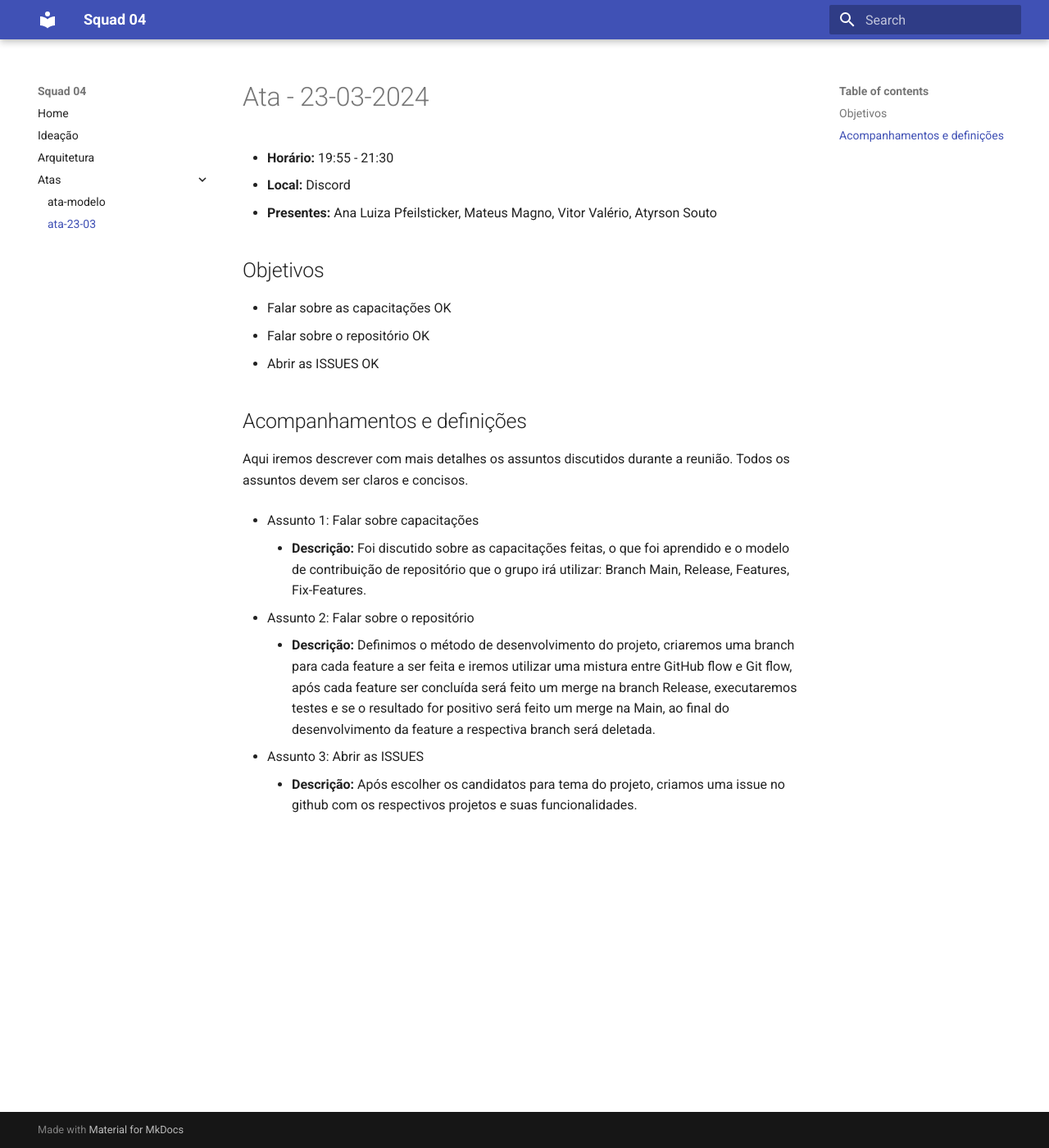
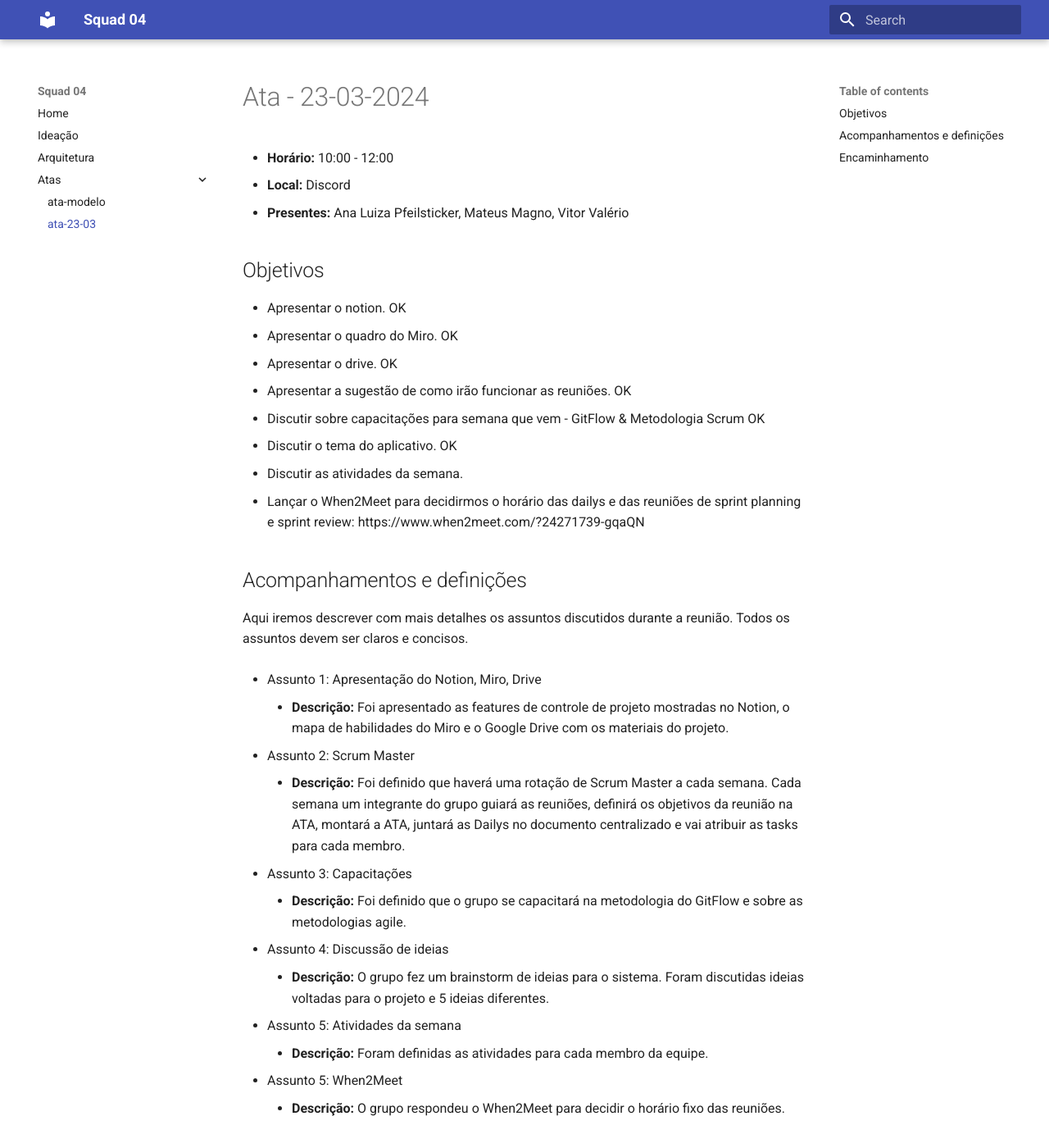
Before and after one commit to unb-mds/2024-1-squad04, an MkDocs documentation site: the page built from docs/Atas/ata-23-03.md, in a window 1280 px wide and 1400 px high. Shown: the whole window at 82% size. Built offline with MkDocs 1.6.1 and Material for MkDocs 9.7.7, drawn with Linux system fonts in a browser that asks for light colours; some of the changed text lies outside the part shown.

Commit message:
Update ata-23-03.md

```diff
--- a/docs/Atas/ata-23-03.md
+++ b/docs/Atas/ata-23-03.md
@@ -1,29 +1,53 @@
 # Ata - 23-03-2024
 
-- **Horário:** 19:55 - 21:30
+- **Horário:** 10:00 - 12:00
 - **Local:** Discord
-- **Presentes:** Ana Luiza Pfeilsticker, Mateus Magno, Vitor Valério, Atyrson Souto
+- **Presentes:** Ana Luiza Pfeilsticker, Mateus Magno, Vitor Valério
 
 
 
 ## Objetivos
 
-- Falar sobre as capacitações OK
-- Falar sobre o repositório OK
-- Abrir as ISSUES OK
+- Apresentar o notion. OK
+- Apresentar o quadro do Miro. OK
+- Apresentar o drive. OK
+- Apresentar a sugestão de como irão funcionar as reuniões. OK
+- Discutir sobre capacitações para semana que vem - GitFlow & Metodologia Scrum OK
+- Discutir o tema do aplicativo. OK
+- Discutir as atividades da semana.
+- Lançar o When2Meet para decidirmos o horário das dailys e das reuniões de sprint planning e sprint review: https://www.when2meet.com/?24271739-gqaQN
+
 
 
 ## Acompanhamentos e definições
 Aqui iremos descrever com mais detalhes os assuntos discutidos durante a reunião. Todos os assuntos devem ser claros e concisos.
 
 
-- Assunto 1: Falar sobre capacitações
-    - **Descrição:** Foi discutido sobre as capacitações feitas, o que foi aprendido e o modelo de contribuição de repositório que o grupo irá utilizar: Branch Main, Release, Features, Fix-Features.
+- Assunto 1: Apresentação do Notion, Miro, Drive
+    - **Descrição:** Foi apresentado as features de controle de projeto mostradas no Notion, o mapa de habilidades do Miro e o Google Drive com os materiais do projeto.
 
 
-- Assunto 2: Falar sobre o repositório
-    - **Descrição:** Definimos o método de desenvolvimento do projeto, criaremos uma branch para cada feature a ser feita e iremos utilizar uma mistura entre GitHub flow e Git flow, após cada feature ser concluída será feito um merge na branch Release, executaremos testes e se o resultado for positivo será feito um merge na Main, ao final do desenvolvimento da feature a respectiva branch será deletada.
+- Assunto 2: Scrum Master
+    - **Descrição:** Foi definido que haverá uma rotação de Scrum Master a cada semana. Cada semana um integrante do grupo guiará as reuniões, definirá os objetivos da reunião na ATA, montará a ATA, juntará as Dailys no documento centralizado e vai atribuir as tasks para cada membro.
 
 
-- Assunto 3:  Abrir as ISSUES
-    - **Descrição:** Após escolher os candidatos para tema do projeto, criamos uma issue no github com os respectivos projetos e suas funcionalidades.
+- Assunto 3: Capacitações
+    - **Descrição:** Foi definido que o grupo se capacitará na metodologia do GitFlow e sobre as metodologias agile.
+
+
+- Assunto 4: Discussão de ideias
+    - **Descrição:** O grupo fez um brainstorm de ideias para o sistema. Foram discutidas ideias voltadas para o projeto e 5 ideias diferentes.
+
+
+- Assunto 5: Atividades da semana
+    - **Descrição:** Foram definidas as atividades para cada membro da equipe.
+
+
+- Assunto 5: When2Meet
+    - **Descrição:** O grupo respondeu o When2Meet para decidir o horário fixo das reuniões.
+
+## Encaminhamento
+
+Aqui iremos colocar o que foi decidido de tarefas para cada membro.
+
+- Todos - Capacitação GitFlow e Scrum
```
